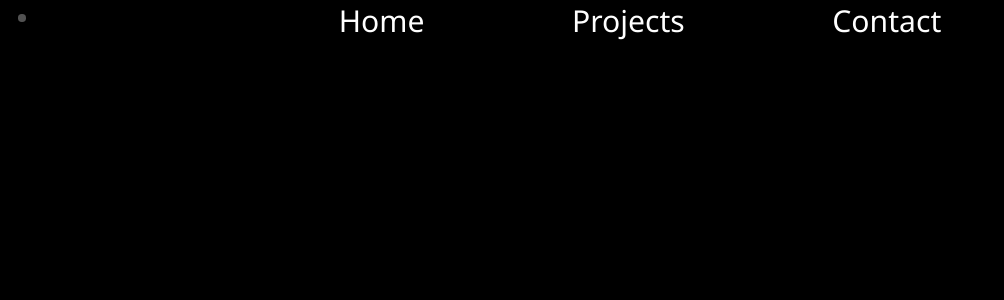
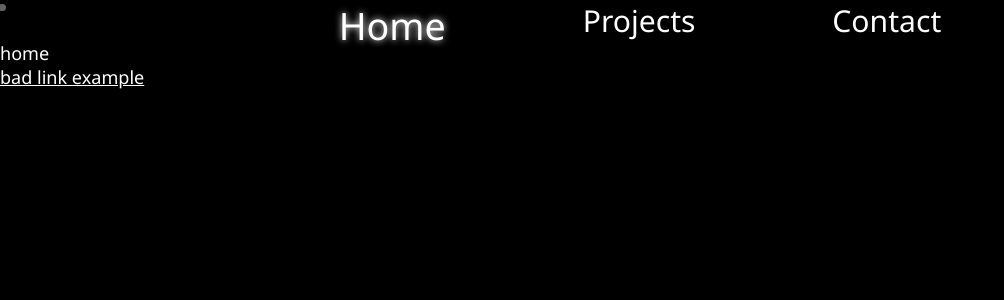
Before and after one commit to moefingers/moefingers.github.io, a React (Vite) app: page / in a window 1280 px wide. Shown: the top 300 px of the page, without its empty margins (0-1004 px from the left). Built offline with nearby package versions, Linux system fonts and the light colour scheme.

Commit message:
redid routes as hashes for consistent access when navigating away and back to apge

```diff
--- a/package.json
+++ b/package.json
@@ -4,7 +4,8 @@
   "version": "0.0.0",
   "type": "module",
   "license": "MIT",
-  "homepage": "https://moefingers.github.io/portfolio/",
+  "homepage": "https://moefingers.github.io/portfolio/#/",
+  "repository": "https://github.com/moefingers/portfolio.git",
   "scripts": {
     "start": "npm run dev",
     "dev": "vite --host",
--- a/src/App.jsx
+++ b/src/App.jsx
@@ -2,11 +2,13 @@ import React, { createRef, useRef, StrictMode, useEffect} from 'react'
 import { createRoot } from 'react-dom/client'
 import {
   createBrowserRouter,
+  createHashRouter,
   RouterProvider,
   NavLink,
   useLocation,
   useOutlet,
-  redirect
+  redirect,
+  useNavigate
 } from 'react-router-dom'
 import { CSSTransition, SwitchTransition } from 'react-transition-group'
 
@@ -20,9 +22,9 @@ import Glowy from "./components/Glowy";
 import "./App.css";
 
 const routes = [
-  { path: "/portfolio/", name: "Home", element: <Home />, nodeRef: createRef() },
-  { path: "/portfolio/projects", name: "Projects", element: <Projects />, nodeRef: createRef() },
-  { path: "/portfolio/contact", name: "Contact", element: <Contact />, nodeRef: createRef() },
+  { path: "", name: "Home", element: <Home />, nodeRef: createRef() },
+  { path: "Projects", name: "Projects", element: <Projects />, nodeRef: createRef() },
+  { path: "Contact", name: "Contact", element: <Contact />, nodeRef: createRef() },
 ]
 
 const routerChildren = routes.map(route => ({
@@ -35,9 +37,9 @@ routerChildren.push({
   path: "*",
   element: <NotFound/>
 })
-const router = createBrowserRouter([
+const router = createHashRouter([
   {
-    path: "/",
+    path: "",
     element: <App />,
     children: routerChildren,
   },
@@ -46,8 +48,11 @@ function App() {
   const location = useLocation()
   const currentOutlet = useOutlet()
   const nodeRef = useRef(null)
+  const navigate = useNavigate()
 
-
+  useEffect(() => {
+    navigate("/")
+  }, [])
 
   return (
     <StrictMode>
--- a/src/components/Home.jsx
+++ b/src/components/Home.jsx
@@ -2,12 +2,6 @@ import { Link, useNavigate } from "react-router-dom"
 import projects from "../assets/projects.json"
 import { useEffect } from "react"
 export default function Home() {
-    const navigate = useNavigate()
-    useEffect(() => {
-        if(window.location.pathname === "/portfolio") {
-            navigate("/portfolio/")
-        }
-    })
     return (
         <div className="home-page-container">
             <div>home</div>
--- a/src/components/NavigationBar.jsx
+++ b/src/components/NavigationBar.jsx
@@ -6,7 +6,12 @@ export default function NavigationBar({routes}) {
                 <NavLink
                 key={route.path}
                 to={route.path}
-                className={location.pathname === route.path ? "nav-link current" : "nav-link"}
+                className={
+                    window.location.hash === route.path
+                    || window.location.hash === "#/" + route.path
+                    || window.location.hash === "#/" + route.path + "/"
+                    || window.location.hash === "#" + route.path
+                    ? "nav-link current" : "nav-link"}
                 >
                 {route.name}
                 </NavLink>
--- a/src/components/NotFound.jsx
+++ b/src/components/NotFound.jsx
@@ -3,7 +3,7 @@ import { Link } from "react-router-dom";
 export default function NotFound() {
     return (
         <div className="not-found-page-container">
-            <div>page not found at <code>{window.location.pathname}</code></div>
+            <div>page not found at <code>{window.location.pathname} {window.location.hash}</code></div>
 
             <Link to="/portfolio">Return home?</Link>
 
--- a/vite.config.js
+++ b/vite.config.js
@@ -4,5 +4,5 @@ import react from '@vitejs/plugin-react-swc'
 // https://vitejs.dev/config/
 export default defineConfig({
   plugins: [react()],
-  base: '/portfolio',
+  base: '/portfolio/',
 })
```
